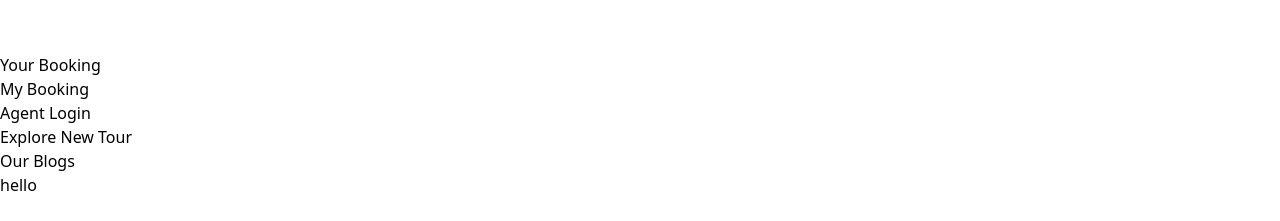
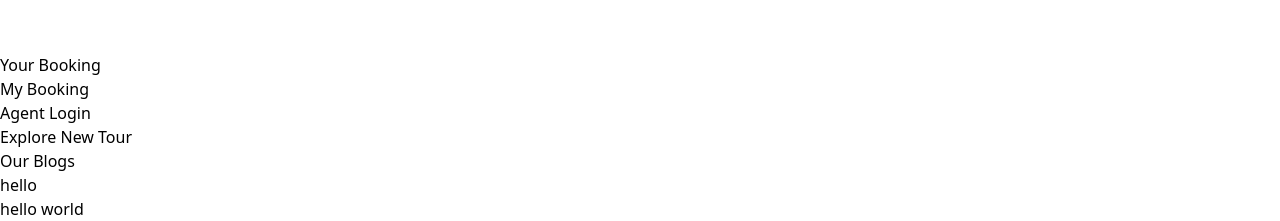
Before and after one commit to joybaidya2/Travel-Tour, a plain HTML site: page index.html in a window 1280 px wide. Shown: the part 3260-3481 px from the top of the page. Before the commit the page ends 3457 px from the top, so only its background shows below. Drawn offline with nearby package versions, Linux system fonts and the light colour scheme.

Commit message:
First commit

```diff
--- a/index.html
+++ b/index.html
@@ -136,7 +136,11 @@
         <p>hello</p>
     </div>
 </section>
-
+<section>
+    <div>
+        <p>hello world</p>
+    </div>
+</section>
    <script src="javaScript.js"></script>
 </body>
 </html>
```
